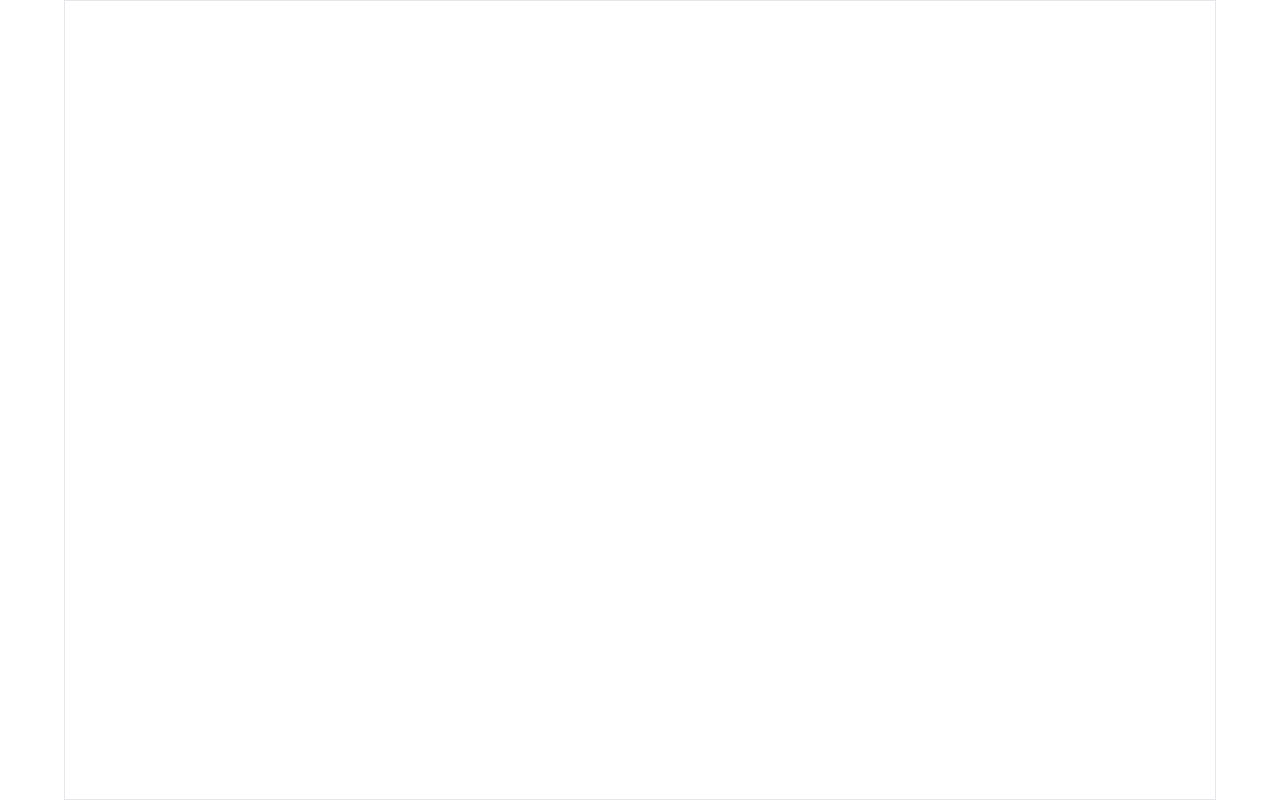
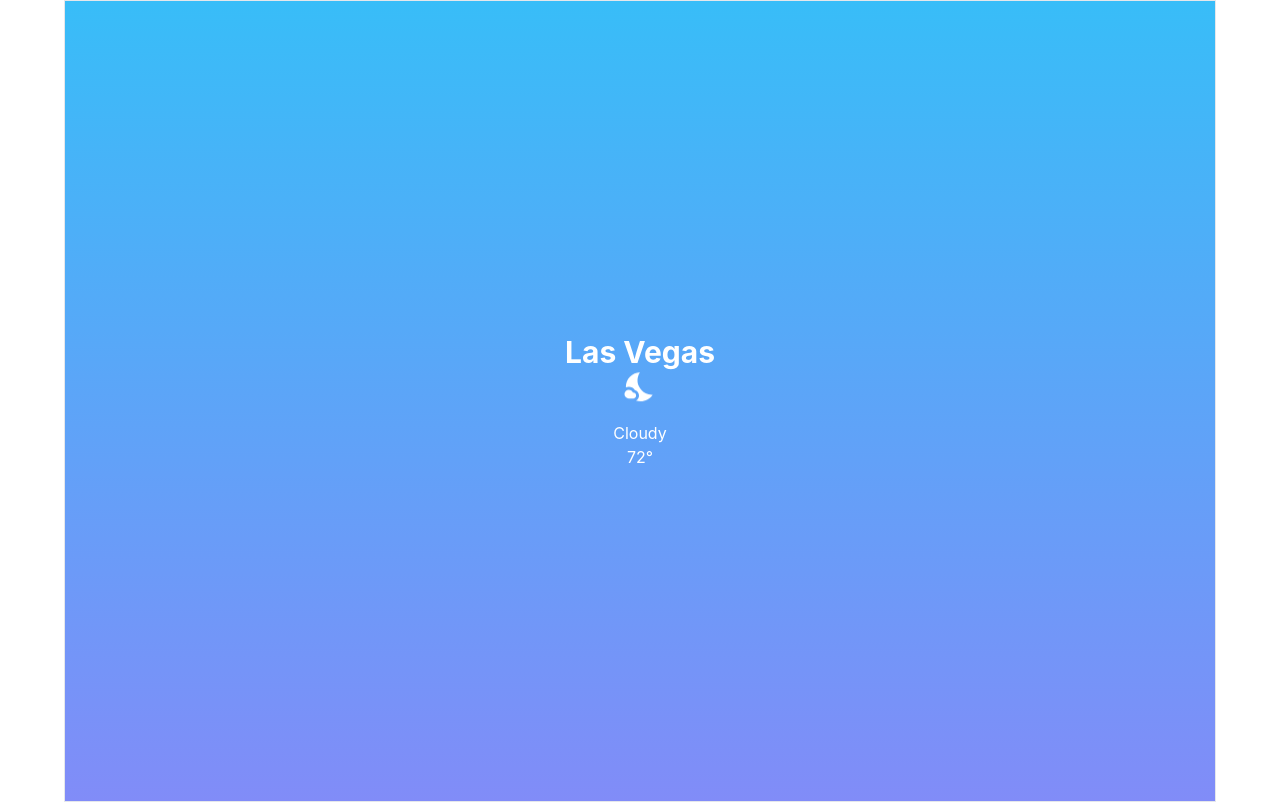
Before and after one commit to jessej-samuel/weather-quo, a Next.js app: page / in a window 1280 px wide. Built offline with nearby package versions, Linux system fonts and the light colour scheme.

Commit message:
feat: width snapping

```diff
--- a/package.json
+++ b/package.json
@@ -9,6 +9,10 @@
     "lint": "next lint"
   },
   "dependencies": {
+    "@emotion/react": "^11.10.4",
+    "@emotion/styled": "^11.10.4",
+    "@mui/icons-material": "^5.10.9",
+    "@mui/material": "^5.10.9",
     "next": "12.3.1",
     "react": "18.2.0",
     "react-dom": "18.2.0"
--- a/pages/index.js
+++ b/pages/index.js
@@ -1,6 +1,7 @@
-import Head from 'next/head'
-import Image from 'next/image'
-import styles from '../styles/Home.module.css'
+import Head from "next/head";
+import Image from "next/image";
+import styles from "../styles/Home.module.css";
+import NightsStayIcon from "@mui/icons-material/NightsStay";
 
 export default function Home() {
   return (
@@ -10,6 +11,12 @@ export default function Home() {
         <meta name="description" content="Generated by create next app" />
         <link rel="icon" href="/favicon.ico" />
       </Head>
+      <main className="h-screen bg-gradient-to-t from-indigo-400 to-sky-400 flex items-center justify-center flex-col text-white">
+        <h1 className="font-bold text-3xl">Las Vegas</h1>
+        <NightsStayIcon fontSize="large" className="animate-bounce my-2" />
+        <p className="">Cloudy</p>
+        <p className="">72°</p>
+      </main>
     </div>
-  )
+  );
 }
```
Also changed, not shown: 1 other file (tests, documents, lock files or other folders).
